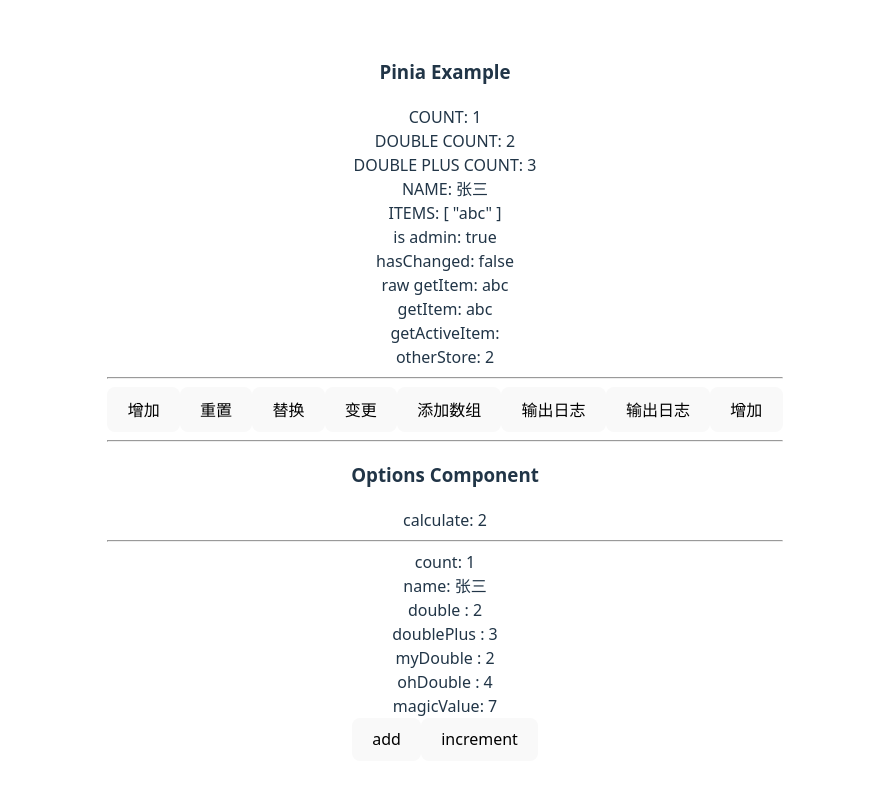
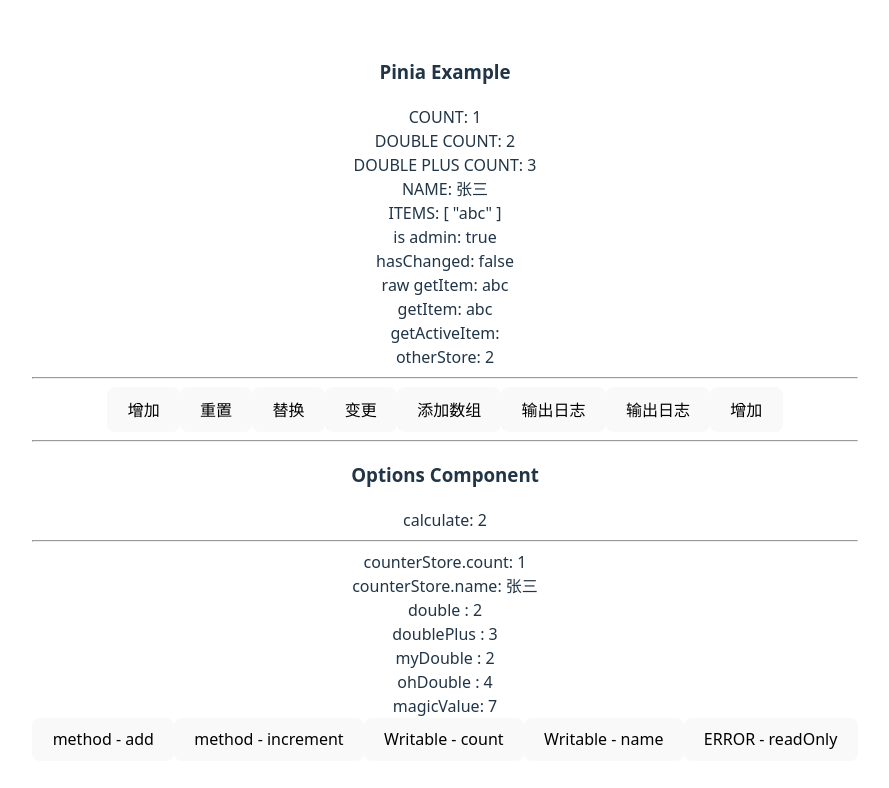
Before and after one commit to hooj0/vue-examples, a Vue app in the folder 07.scale/app/: page / in a window 1280 px wide. Shown: the top 788 px of the page, without its empty margins (195-1084 px from the left). Built offline with nearby package versions, Linux system fonts and the light colour scheme.

Commit message:
feat(PiniaComponent): 添加 Pinia 可写状态映射并扩展模板功能
- 在 PiniaComponent 中使用 mapWritableState 映射 count 和 name 属性
- 在模板中添加新的按钮和显示逻辑，以演示可写状态的使用
- 保留原有的计算属性和

```diff
--- a/07.scale/app/src/components/PiniaComponent.vue
+++ b/07.scale/app/src/components/PiniaComponent.vue
@@ -1,5 +1,5 @@
 <script>
-import {mapActions, mapState, mapStores} from "pinia";
+import {mapActions, mapState, mapStores, mapWritableState} from "pinia";
 import {useCounterStore} from "../libs/CounterOptions.js";
 
 export default {
@@ -18,7 +18,9 @@
                 // 访问上面的 mapState 注册属性
                 return store.double + this.double + this.doublePlus
             },
-        })
+        }),
+        // 可以读写的状态（不能返回函数）
+        ...mapWritableState(useCounterStore, ["count", "name"])
     },
     methods: {
         add() {
@@ -32,15 +34,18 @@
 </script>
 
 <template>
-    <div>count: {{counterStore.count}}</div>
-    <div>name: {{counterStore.name}}</div>
+    <div>counterStore.count: {{counterStore.count}}</div>
+    <div>counterStore.name: {{counterStore.name}}</div>
     <div>double : {{ double }}</div>
     <div>doublePlus : {{ doublePlus }}</div>
     <div>myDouble : {{ myDouble }}</div>
     <div>ohDouble : {{ ohDouble }}</div>
     <div>magicValue: {{magicValue}}</div>
-    <button @click="add">add</button>
-    <button @click="increment">increment</button>
+    <button @click="add">method - add</button>
+    <button @click="increment">method - increment</button>
+    <button @click="count = 1">Writable - count</button>
+    <button @click="name = 'jack'">Writable - name</button>
+    <button @click="double = 11">ERROR - readOnly</button>
 </template>
 
 <style scoped>
```
